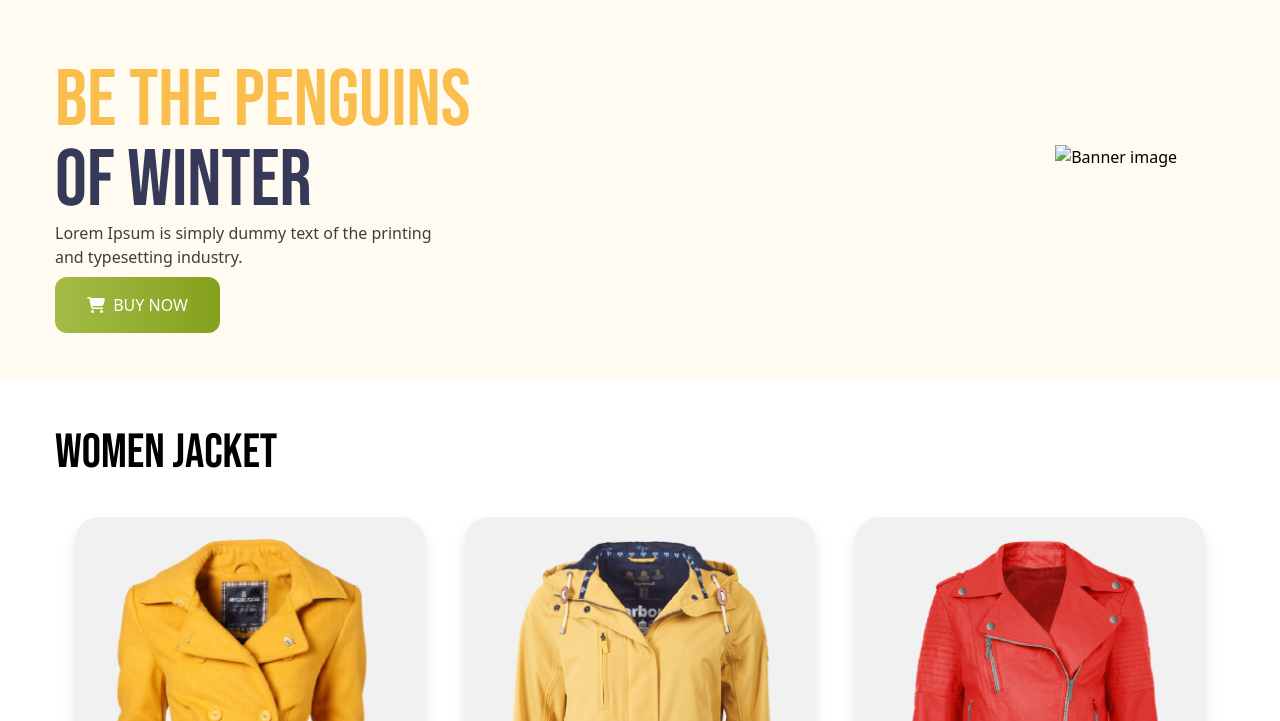
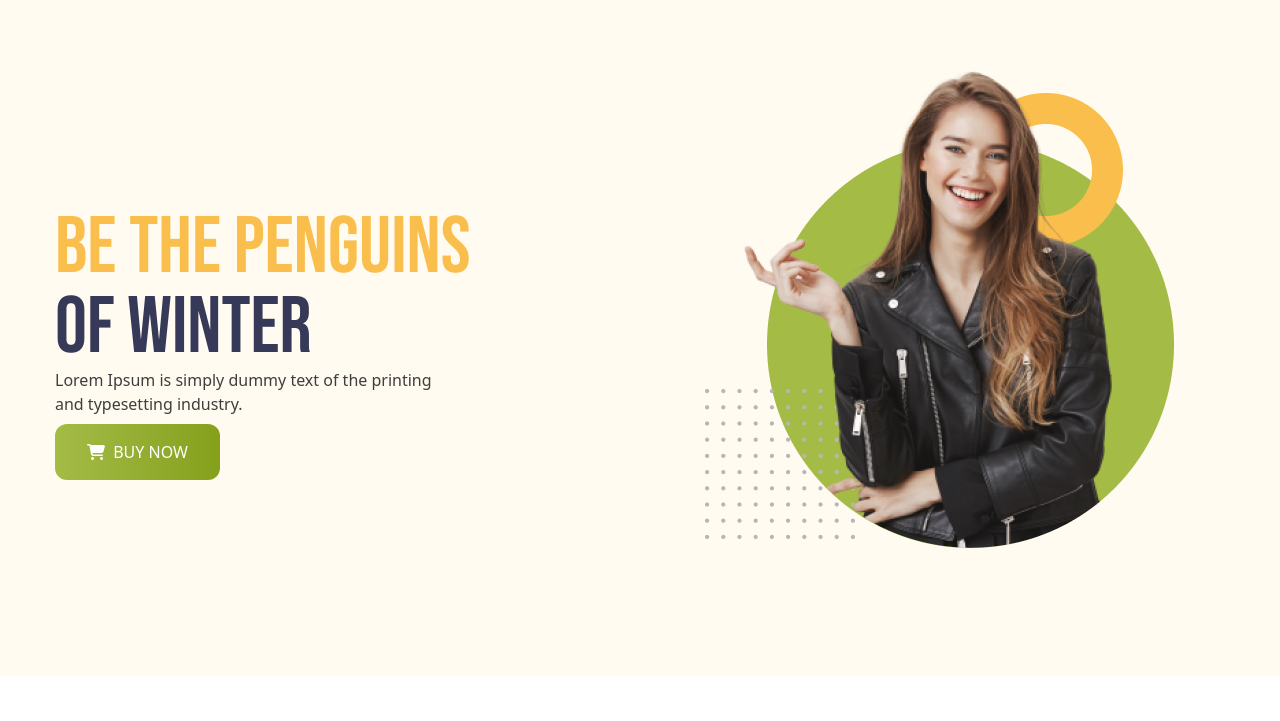
Before and after one commit to bdahsan1999wd/penguin-fashion, a website: page docs/index.html in a window 1280 px wide. Shown: the part 60-781 px from the top of the page. Drawn offline with Linux system fonts and the light colour scheme; the site is published under a folder, as on GitHub Pages, so addresses that start at the root find nothing.

Commit message:
changed banner image path

```diff
--- a/docs/index.html
+++ b/docs/index.html
@@ -65,7 +65,7 @@
 
             <!----- Banner Image Added ----->
             <div class="sm:mr-12 mb-20">
-                <img class="w-full h-auto" src="/assets/images/model.png" alt="Banner image">
+                <img class="w-full h-auto" src="./assets/images/model.png" alt="Banner image">
             </div>
 
         </div>
```
Also changed, not shown: docs/assets/icons/box.png (added), docs/assets/icons/contact.png (added), docs/assets/icons/group-1.png (added), docs/assets/icons/group-2.png (added), docs/assets/icons/group-3.png (added), docs/assets/icons/house.png (added), docs/assets/icons/logo.png (added), docs/assets/icons/penguin.png (added), docs/assets/icons/shopping-cart.png (added), docs/assets/images/jacket-1.png (added), docs/assets/images/jacket-2.png (added), docs/assets/images/jacket-3.png (added), docs/assets/images/jacket-4.png (added), docs/assets/images/jacket-5.png (added), 3 more files.
